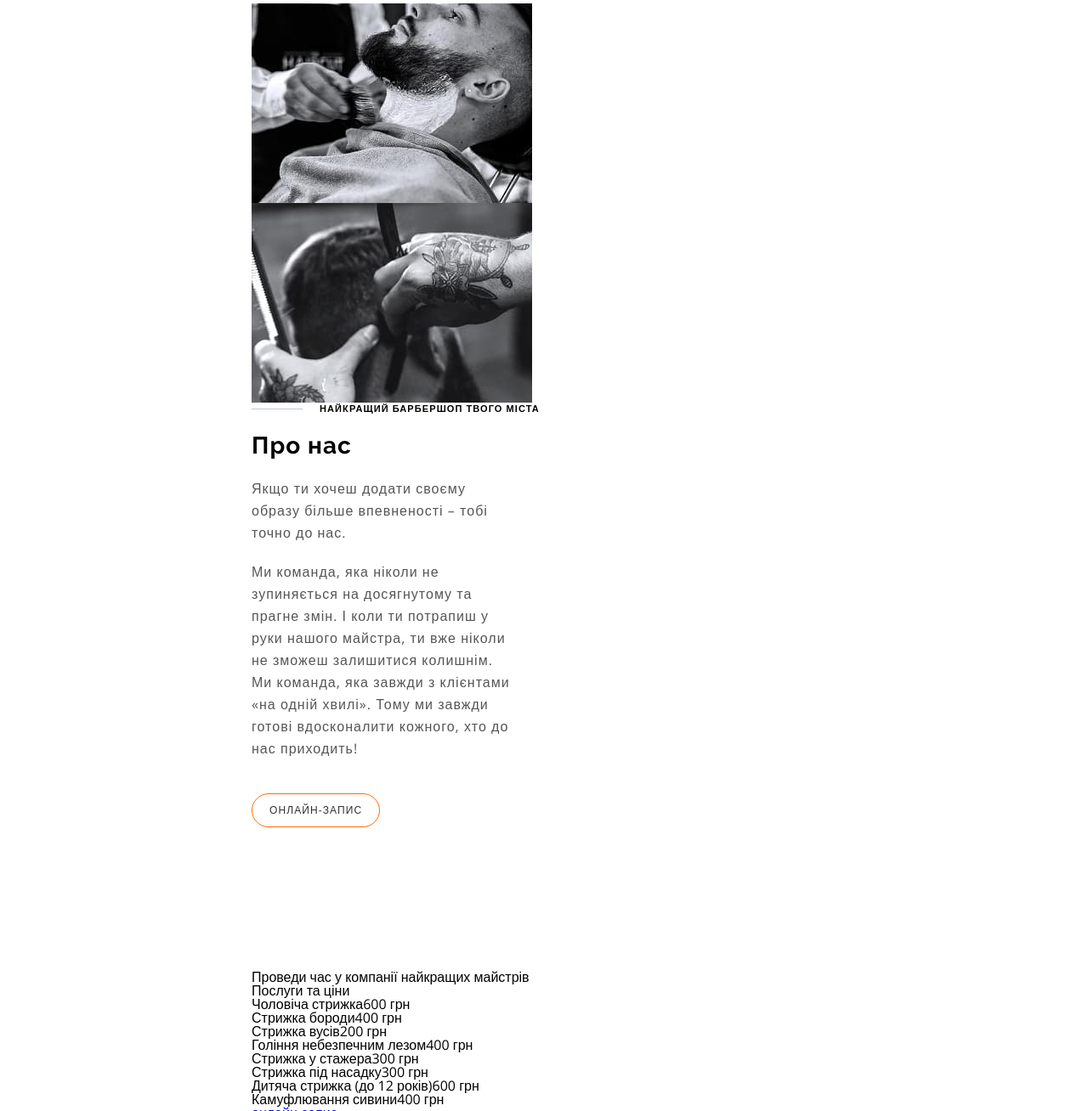
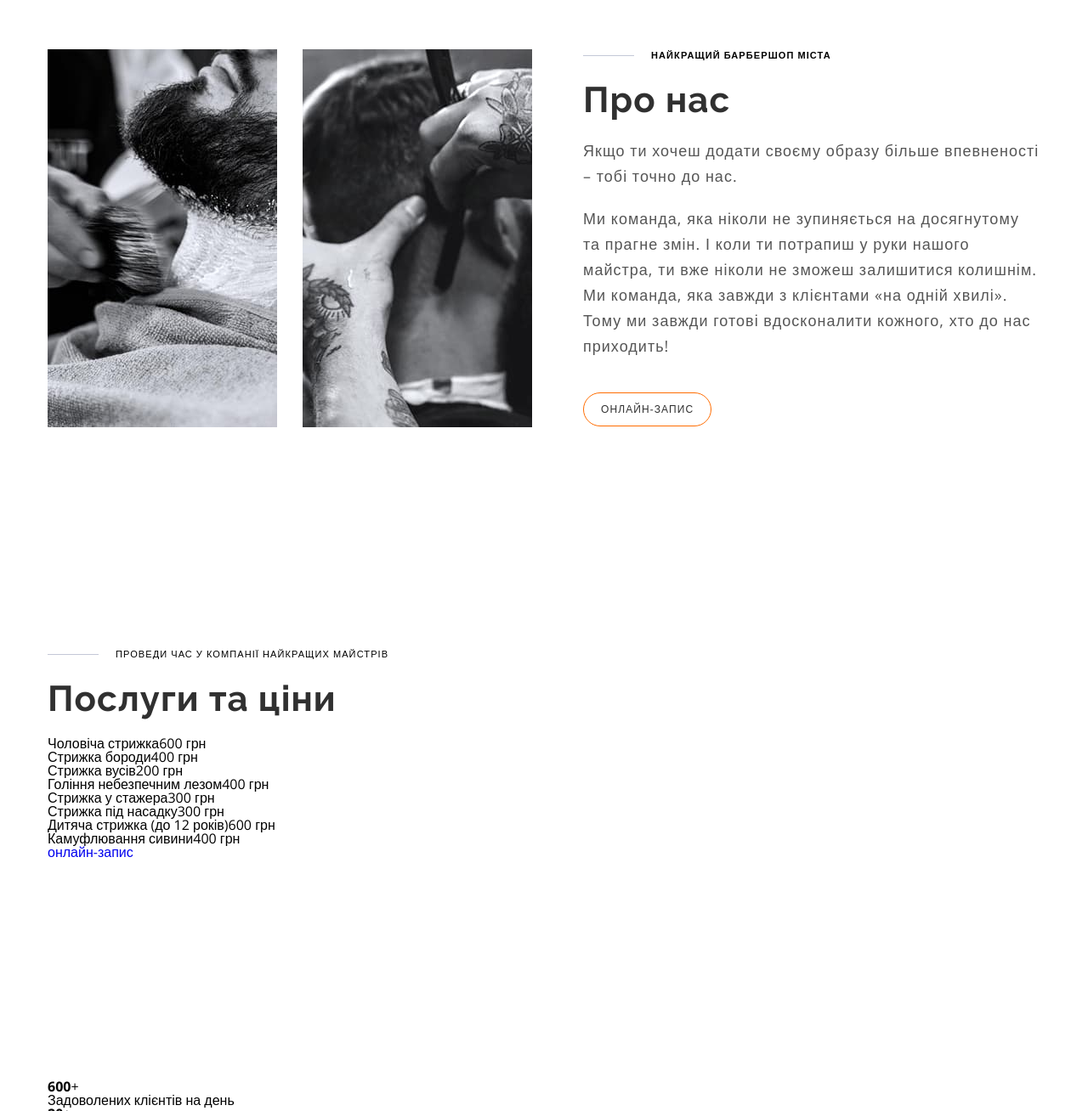
Before and after one commit to Serhii-Yakimtso/barbershop, a plain HTML site: page index.html in a window 1280 px wide. Shown: the part 750-2058 px from the top of the page at 85% size. Drawn offline with nearby package versions, Linux system fonts and the light colour scheme.

Commit message:
add about desktop & tablet styles

```diff
--- a/css/common.css
+++ b/css/common.css
@@ -53,6 +53,17 @@ address {
   color: #ffffff;
 }
 
+.title {
+  margin-bottom: 20px;
+
+  font-family: "Raleway", sans-serif;
+  color: #303030;
+  font-weight: 700;
+  font-size: 28px;
+  line-height: 1.178;
+  letter-spacing: 1.05px;
+}
+
 .sub-title {
   margin-bottom: 20px;
   display: flex;
@@ -76,8 +87,6 @@ address {
 }
 
 .text {
-  width: 306px;
-
   font-weight: 400;
   font-size: 16px;
   line-height: 1.625;
@@ -113,6 +122,11 @@ address {
 }
 
 @media screen and (min-width: 768px) {
+  .section {
+    padding-top: 100px;
+    padding-bottom: 100px;
+  }
+
   .container {
     padding-left: 40px;
     padding-right: 40px;
@@ -120,3 +134,28 @@ address {
     width: 768px;
   }
 }
+
+@media screen and (min-width: 1280px) {
+  .section {
+    padding-top: 130px;
+    padding-bottom: 130px;
+  }
+
+  .container {
+    padding-left: 56px;
+    padding-right: 56px;
+
+    width: 1280px;
+  }
+
+  .text {
+    font-size: 18px;
+    line-height: 1.667;
+  }
+
+  .title {
+    font-size: 42px;
+    line-height: 1.167;
+    letter-spacing: 1.05px;
+  }
+}
--- a/css/styles.css
+++ b/css/styles.css
@@ -58,6 +58,8 @@
 }
 
 .hero .text {
+  width: 306px;
+
   color: #9da4bd;
 }
 
@@ -272,15 +274,8 @@
 }
 
 /* about */
-.title {
-  margin-bottom: 20px;
-
-  font-family: "Raleway", sans-serif;
-  color: 303030;
-  font-weight: 700;
-  font-size: 28px;
-  line-height: 1.178;
-  letter-spacing: 1.05px;
+.img-wrapper {
+  display: none;
 }
 
 .about .text {
@@ -298,3 +293,34 @@
 .about .btn {
   color: #303030;
 }
+
+@media screen and (min-width: 768px) {
+  .about .container {
+    display: flex;
+    gap: 30px;
+  }
+
+  .img-wrapper {
+    display: flex;
+    flex-direction: column;
+    gap: 30px;
+  }
+
+  .img-wrapper img {
+    min-width: 330px;
+  }
+}
+
+@media screen and (min-width: 1280px) {
+  .about .container {
+    gap: 60px;
+  }
+
+  .img-wrapper {
+    flex-direction: row;
+  }
+
+  .img-wrapper img {
+    min-width: 270px;
+  }
+}
--- a/index.html
+++ b/index.html
@@ -88,12 +88,33 @@
       <section id="about" class="section about">
         <div class="container">
           <div class="img-wrapper">
-            <img src="./assets/about-1-tablet.jpg" alt="гоління шиї" />
-            <img src="./assets/about-2-tablet.jpg" alt="гоління шиї" />
+            <img
+              srcset="
+                ./assets/about-1-tablet.jpg     330w,
+                ./assets/about-1-tablet@2x.jpg  660w,
+                ./assets/about-1-desktop.jpg    270w,
+                ./assets/about-1-desktop@2x.jpg 540w
+              "
+              sizes="(min-width: 1280px) 270px, (min-width: 768px) 330px, 100vw"
+              src="./assets/about-1-tablet.jpg"
+              alt="гоління шиї"
+            />
+            <img
+              srcset="
+                ./assets/about-2-tablet.jpg     330w,
+                ./assets/about-2-tablet@2x.jpg  660w,
+                ./assets/about-2-desktop.jpg    270w,
+                ./assets/about-2-desktop@2x.jpg 540w
+              "
+              sizes="(min-width: 1280px) 270px, (min-width: 768px) 330px, 100vw"
+              src="./assets/about-2-tablet.jpg"
+              alt="гоління шиї"
+            />
           </div>
+
           <div>
             <p class="sub-title line">
-              <strong>Найкращий барбершоп твого міста</strong>
+              <strong>Найкращий барбершоп міста</strong>
             </p>
 
             <h2 class="title">Про нас</h2>
@@ -117,19 +138,35 @@
 
       <section id="price" class="section">
         <div class="container">
-          <p>Проведи час у компанії найкращих майстрів</p>
-          <h2>Послуги та ціни</h2>
-          <ul>
-            <li><span>Чоловіча стрижка</span><span>600 грн</span></li>
-            <li><span>Стрижка бороди</span><span>400 грн</span></li>
-            <li><span>Стрижка вусів</span><span>200 грн</span></li>
-            <li><span>Гоління небезпечним лезом</span><span>400 грн</span></li>
-            <li><span>Стрижка у стажера</span><span>300 грн</span></li>
-            <li><span>Стрижка під насадку</span><span>300 грн</span></li>
-            <li>
+          <p class="sub-title line">
+            Проведи час у компанії найкращих майстрів
+          </p>
+          <h2 class="title">Послуги та ціни</h2>
+          <ul class="price-list">
+            <li class="price-item">
+              <span>Чоловіча стрижка</span><span>600 грн</span>
+            </li>
+            <li class="price-item">
+              <span>Стрижка бороди</span><span>400 грн</span>
+            </li>
+            <li class="price-item">
+              <span>Стрижка вусів</span><span>200 грн</span>
+            </li>
+            <li class="price-item">
+              <span>Гоління небезпечним лезом</span><span>400 грн</span>
+            </li>
+            <li class="price-item">
+              <span>Стрижка у стажера</span><span>300 грн</span>
+            </li>
+            <li class="price-item">
+              <span>Стрижка під насадку</span><span>300 грн</span>
+            </li>
+            <li class="price-item">
               <span>Дитяча стрижка (до 12 років)</span><span>600 грн</span>
             </li>
-            <li><span>Камуфлювання сивини</span><span>400 грн</span></li>
+            <li class="price-item">
+              <span>Камуфлювання сивини</span><span>400 грн</span>
+            </li>
           </ul>
           <a href="#form">онлайн-запис</a>
         </div>
```
